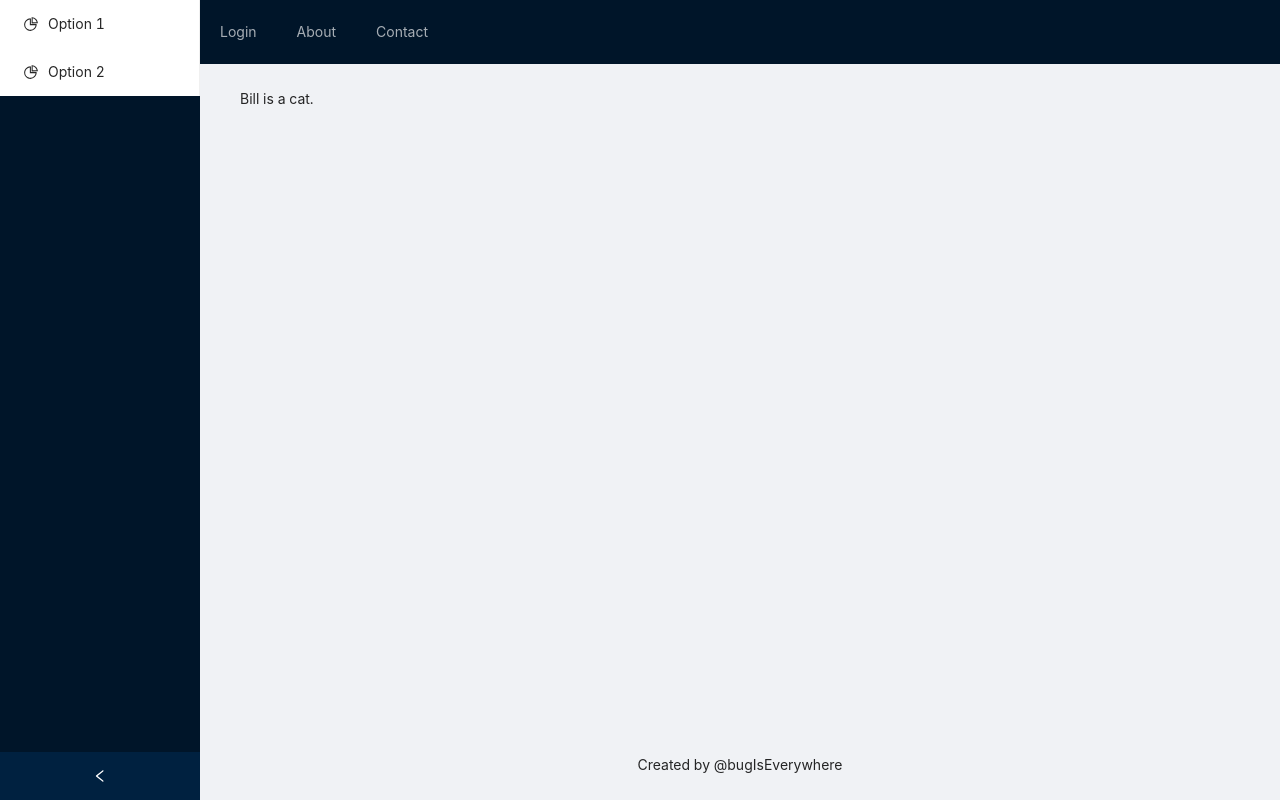
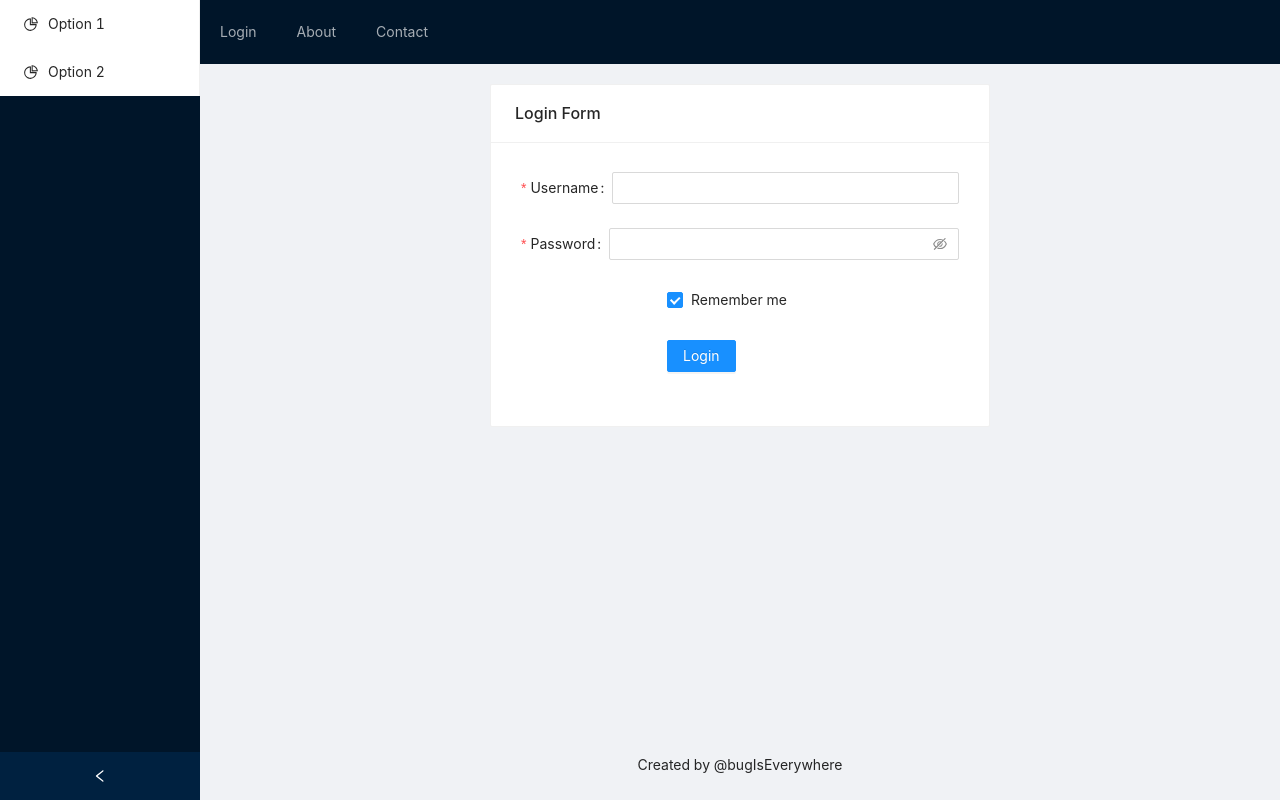
Before and after one commit to Misbah-Ahmad/sales-tracker, a React (Create React App) app: page / in a window 1280 px wide. Built offline with nearby package versions, Linux system fonts and the light colour scheme.

Commit message:
initial auth using local storage and basic dashboard

```diff
--- /dev/null
+++ b/src/Data/repo.js
@@ -0,0 +1,29 @@
+export const getIsLoggedIn = () => localStorage.getItem("isLoggedIn") === "true";
+export const saveIsLoggedIn = isLoggedIn => localStorage.setItem("isLoggedIn", isLoggedIn);
+
+export const saveLoggedInUserInfo = (user) => {
+
+    const users = JSON.parse(localStorage.getItem("users"));
+    const loggedInUser = user?.username && users ? users.find(currentUser => currentUser.username === user.username) : null;
+
+    if (loggedInUser && loggedInUser.username) {
+        localStorage.setItem("loggedInUser", JSON.stringify(loggedInUser));
+        saveIsLoggedIn(true);
+    } else {
+        localStorage.setItem("loggedInUser", null);
+        saveIsLoggedIn(false);
+    }
+
+}
+
+
+export const getLoggedInUser = () => {
+    const user = JSON.parse(localStorage.getItem("loggedInUser"));
+    return getIsLoggedIn() && user?.username ? user : null;
+}
+
+export const authorizeUser = (username, password) => {
+    const users = JSON.parse(localStorage.getItem("users"));
+    const isSuccess = users && users.find(user => user.username === username && user.password === password);
+    return isSuccess?.username ? isSuccess : null;
+}
--- /dev/null
+++ b/src/components/Dashboard.js
@@ -0,0 +1,31 @@
+import { Card, Col, Row } from "antd";
+import { useContext } from "react";
+import { AuthContext } from "../contexts/AuthContext";
+const Dashboard = () => {
+
+    const { loggedInUser } = useContext(AuthContext);
+
+    return (
+    <Card title={`Hello ${loggedInUser.username}`}>
+        <Row gutter={16}>
+        <Col span={8}>
+            <Card title="Total Earned">
+            5000
+            </Card>
+        </Col>
+        <Col span={8}>
+            <Card title="This Month">
+            2000
+            </Card>
+        </Col>
+        <Col span={8}>
+            <Card title="Today">
+            300
+            </Card>
+        </Col>
+        </Row>
+    </Card>
+  );
+};
+
+export default Dashboard;
--- /dev/null
+++ b/src/components/LoginForm.js
@@ -0,0 +1,72 @@
+import { Form, Input, Button, Checkbox, Card } from "antd";
+import { useContext } from "react";
+import { AuthContext } from "../contexts/AuthContext";
+import { authorizeUser } from "../Data/repo";
+
+const LoginForm = () => {
+  const tailLayout = {
+    wrapperCol: { offset: 8, span: 16 },
+  };
+
+  const { setIsLoggedIn, setLoggedInUser } = useContext(AuthContext);
+
+  const attemptLogin = ({ username, password }) => {
+
+    const user = authorizeUser(username, password);
+
+    if (user) {
+      setLoggedInUser(user);
+      setIsLoggedIn(true);
+    }
+
+  };
+
+  return (
+    <Card
+      style={{
+        margin: "20px auto 20px auto",
+        minWidth: "200px",
+        maxWidth: "500px",
+      }}
+      bodyStyle={{ padding: "30px" }}
+      title="Login Form"
+    >
+      <Form
+        name="basic"
+        initialValues={{ remember: true }}
+        onFinish={attemptLogin}
+        onFinishFailed={() => {
+          console.log("Failed");
+        }}
+      >
+        <Form.Item
+          label="Username"
+          name="username"
+          rules={[{ required: true, message: "Please input your username!" }]}
+        >
+          <Input />
+        </Form.Item>
+
+        <Form.Item
+          label="Password"
+          name="password"
+          rules={[{ required: true, message: "Please input your password!" }]}
+        >
+          <Input.Password />
+        </Form.Item>
+
+        <Form.Item {...tailLayout} name="remember" valuePropName="checked">
+          <Checkbox>Remember me</Checkbox>
+        </Form.Item>
+
+        <Form.Item {...tailLayout}>
+          <Button type="primary" htmlType="submit">
+            Login
+          </Button>
+        </Form.Item>
+      </Form>
+    </Card>
+  );
+};
+
+export default LoginForm;
--- a/src/components/Main.js
+++ b/src/components/Main.js
@@ -1,15 +1,24 @@
 import { Layout } from "antd";
+import { useContext } from "react";
+import { AuthContext } from "../contexts/AuthContext";
+import Dashboard from "./Dashboard";
+import LoginForm from "./LoginForm";
 
 const Main = () => {
   const { Content } = Layout;
+
+  const { isLoggedIn } = useContext(AuthContext);
 
   return (
     <Content style={{ margin: "0 16px" }}>
       <div
         className="site-layout-background"
-        style={{ padding: 24, minHeight: 360 }}
+        style={{ padding: '24 px', minHeight: 360 }}
       >
-        Bill is a cat.
+
+        {!isLoggedIn && <LoginForm />}
+
+        {isLoggedIn && <Dashboard/>}
       </div>
     </Content>
   );
--- a/src/components/Navbar.js
+++ b/src/components/Navbar.js
@@ -4,12 +4,16 @@ import { AuthContext } from "../contexts/AuthContext";
 
 const Navbar = () => {
   const { Header } = Layout;
-  const { isLoggedIn } = useContext(AuthContext);
+  const { isLoggedIn, setIsLoggedIn } = useContext(AuthContext);
+
+  const handleLoginLogoutClick = () => {
+    setIsLoggedIn(!isLoggedIn);
+  }
 
   return (
     <Header className="site-layout-background" style={{ padding: 0 }}>
       <Menu style={{ textAlign: "right" }} theme="dark" mode="horizontal">
-        <Menu.Item key="1">{isLoggedIn ? "Logout" : "Login"}</Menu.Item>
+        <Menu.Item key="1" onClick={handleLoginLogoutClick}>{isLoggedIn ? "Logout" : "Login"}</Menu.Item>
         <Menu.Item key="2">About</Menu.Item>
         <Menu.Item key="3">Contact</Menu.Item>
       </Menu>
--- a/src/contexts/AuthContext.js
+++ b/src/contexts/AuthContext.js
@@ -1,13 +1,25 @@
-import { createContext, useState } from "react";
+import { createContext, useEffect, useState } from "react";
+import { getIsLoggedIn, getLoggedInUser, saveIsLoggedIn, saveLoggedInUserInfo } from "../Data/repo";
 
 export const AuthContext = createContext();
 
 const AuthContextProvider = (props) => {
 
-    const [isLoggedIn, setIsLoggedIn] = useState(false);
+    const [isLoggedIn, setIsLoggedIn] = useState(getIsLoggedIn());
+    useEffect(() => {
+        saveIsLoggedIn(isLoggedIn);
+        if (!isLoggedIn) {
+            setLoggedInUser(null);
+        }
+    }, [ isLoggedIn ]);
+
+    const [loggedInUser, setLoggedInUser] = useState(getLoggedInUser());
+    useEffect(() => {
+        saveLoggedInUserInfo(loggedInUser);
+    }, [loggedInUser])
 
     return (
-        <AuthContext.Provider value={{isLoggedIn, setIsLoggedIn}}>
+        <AuthContext.Provider value={{isLoggedIn, setIsLoggedIn, loggedInUser, setLoggedInUser}}>
             {props.children}
         </AuthContext.Provider>
      );
--- a/src/index.js
+++ b/src/index.js
@@ -4,8 +4,6 @@ import './index.css';
 import Home from './Home';
 
 ReactDOM.render(
-  <React.StrictMode>
-    <Home />
-  </React.StrictMode>,
+  <Home />,
   document.getElementById('root')
 );
```
